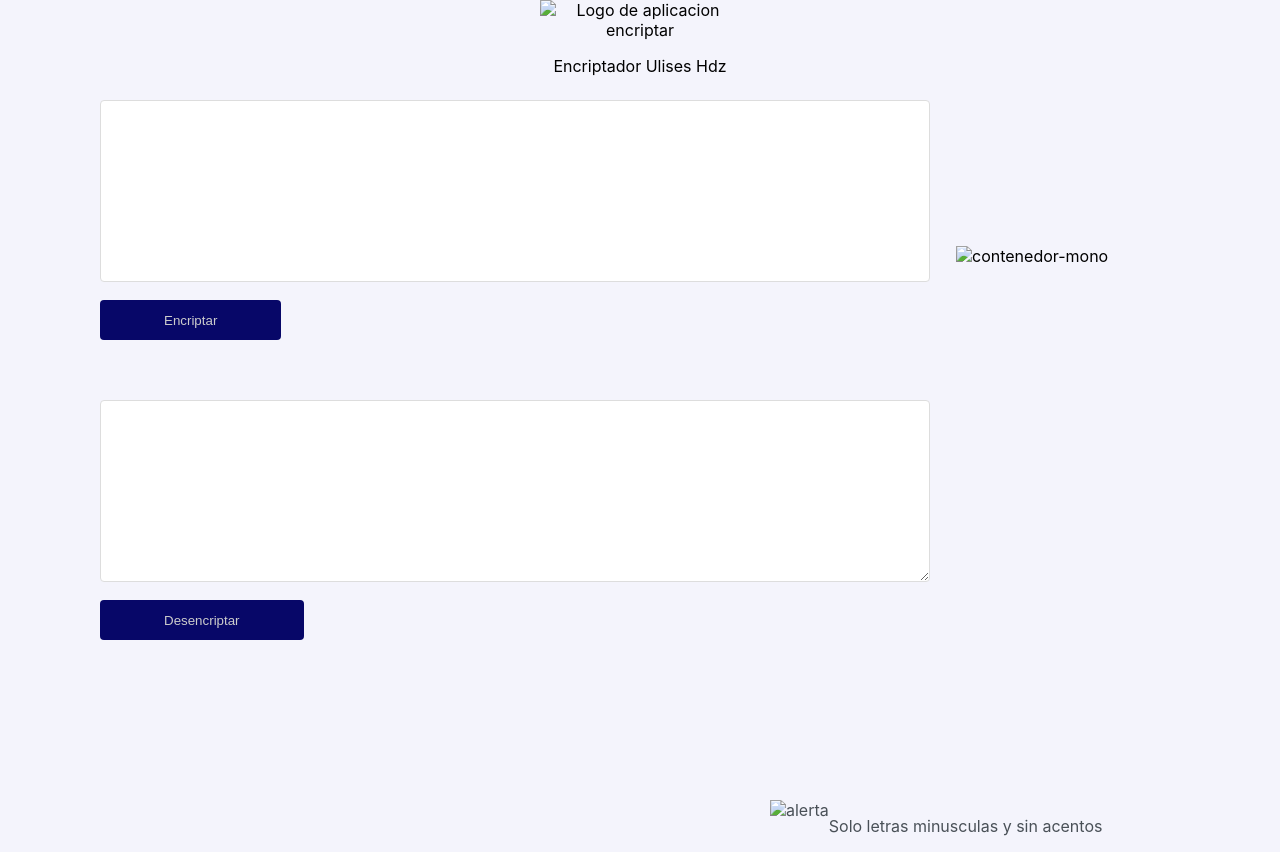
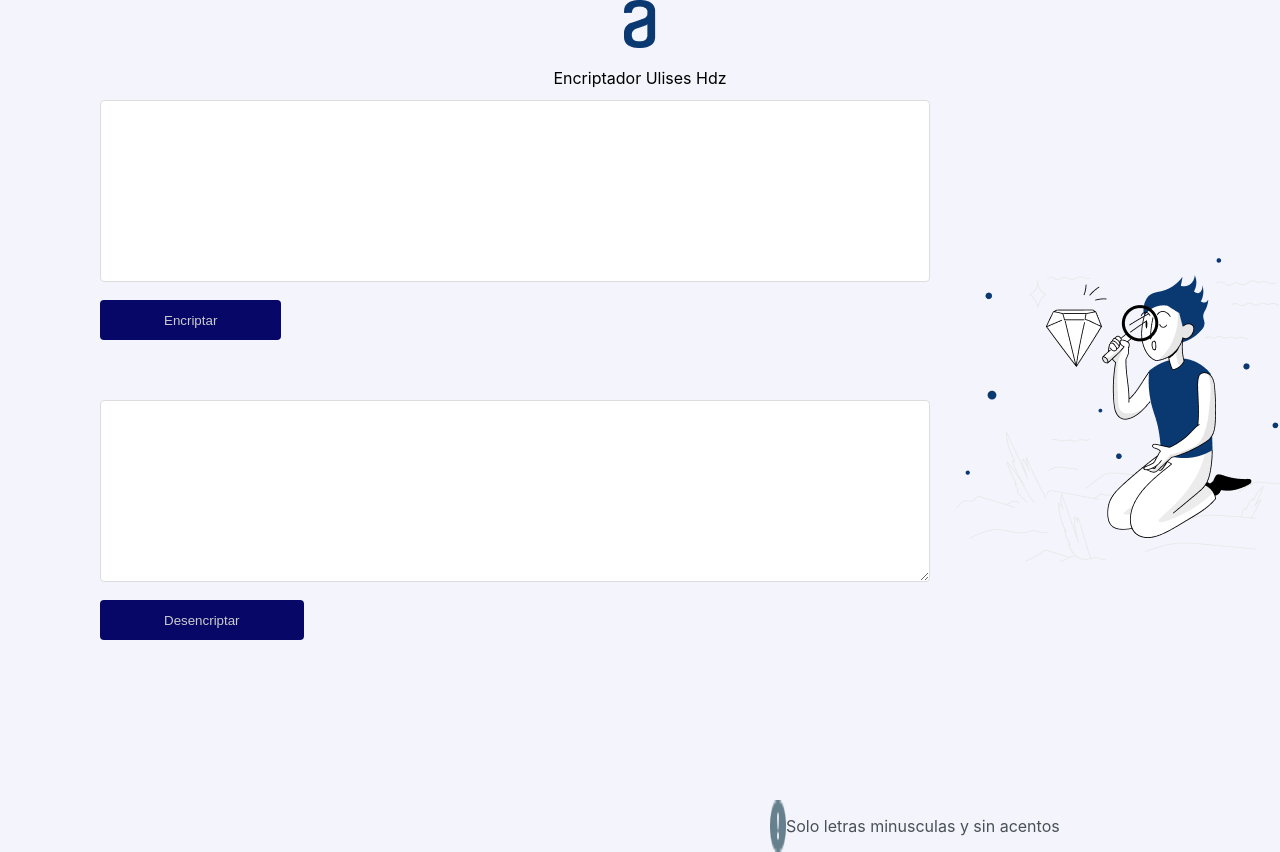
Before and after one commit to Ulises-85952022/Challenge-oracle-decoder, a plain HTML site: page index.html in a window 1280 px wide. Shown: the top 852 px of the page. Drawn offline with Linux system fonts and the light colour scheme; the site is published under a folder, as on GitHub Pages, so addresses that start at the root find nothing.

Commit message:
correcion de imagenes

```diff
--- a/index.html
+++ b/index.html
@@ -10,7 +10,7 @@
 </head>
 <body>
   <header>
-    <img class="logo" src="/Imagenes/Logo-1.png" alt="Logo de aplicacion encriptar">
+    <img class="logo" src="Imagenes/Logo-1.png" alt="Logo de aplicacion encriptar">
     <p>Encriptador Ulises Hdz</p>
   </header>
   <main>
@@ -20,11 +20,11 @@
     <button class="boton-desencriptado" type="button" id="botonDesencriptado">Desencriptar</button>
     <button type="button" id="botonCopiar">Copiar</button>
     <div class="alerta">
-      <img src="/Imagenes/alerta1.png" alt="alerta">
+      <img src="Imagenes/alerta1.png" alt="alerta">
       <p>Solo letras minusculas y sin acentos</p>
     </div>
     <div class="contenedor-mono">
-      <img src="/Imagenes/Muñeco1.png" alt="contenedor-mono">
+      <img src="Imagenes/Muñeco1.png" alt="contenedor-mono">
     </div>
   </main>
   <script src="script.js"></script>
```
